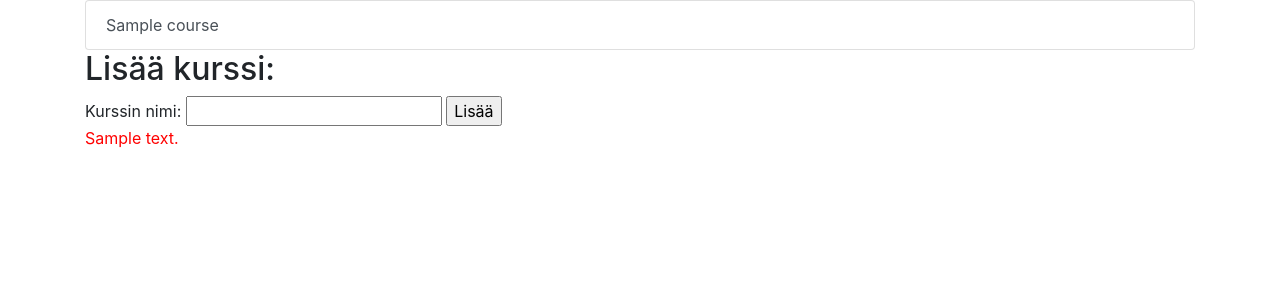
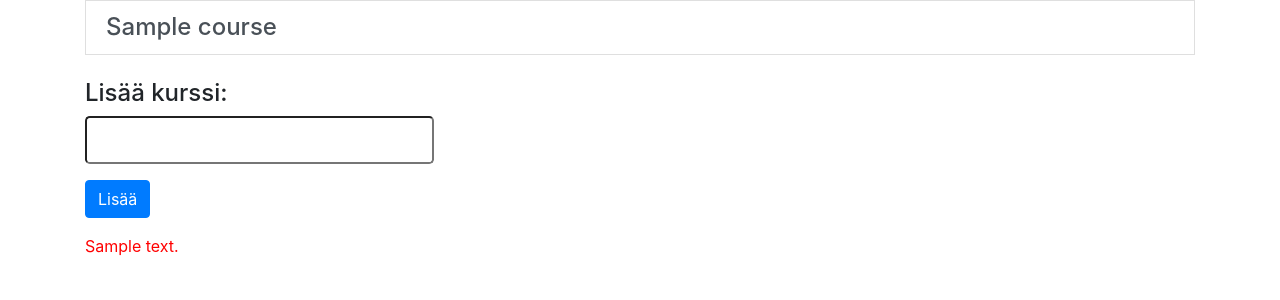
Before and after one commit to antonlep/Opetussovellus, a Flask app: template templates/index.html in a window 1280 px wide. Shown: the part 56-356 px from the top of the page. Run offline with Flask 2, Linux system fonts and the light colour scheme; the visitor is signed in with stand-in values (Sample User, id 1); the template is opened without the code that fills it: most values are stand-ins (such as "Sample title", 1, 10 or a date in 2020); parts of the project's set-up code (start-up, migrations or seed data) failed here and were passed over; some libraries are stand-ins or nearby versions.

Commit message:
Improve index page layout

```diff
--- a/templates/index.html
+++ b/templates/index.html
@@ -7,18 +7,27 @@
   <div class="list-group">
       {% for course in courses %}
       {% if session.user_id %}
-      <a href="/courses/{{ course.id }}", class="list-group-item list-group-item-action">{{ course.name }}</a>
+      <h4><a href="/courses/{{ course.id }}", class="list-group-item list-group-item-action">{{ course.name }}</a></h4>
       {% else %}
-      <a href="#" class="list-group-item list-group-item-action disabled">{{ course.name }}</a>
+      <h4><a href="#" class="list-group-item list-group-item-action disabled">{{ course.name }}</a></h4>
       {% endif %}
       {% endfor %}
   </div>
   {% if session.admin %}
-  <h2>Lisää kurssi:</h2>
+  <p>
+  <h4>Lisää kurssi:</h4>
   <form action="/add_course" method="post">
-  Kurssin nimi: <input type="text" name="course_name">
-  <input type="hidden" name="csrf_token" value="{{ session.csrf_token }}">
-  <input type="submit" value="Lisää">
+    <div class="form-group">
+      <input type="text" class="form-control-lg" name="course_name">
+    </div>
+    <input type="hidden" name="csrf_token" value="{{ session.csrf_token }}">
+    <button type="submit" class="btn btn-primary">Lisää</button>
+      <!-- <form action="/add_course" method="post">
+      Kurssin nimi: <input type="text" name="course_name">
+      <input type="hidden" name="csrf_token" value="{{ session.csrf_token }}">
+      <input type="submit" value="Lisää"> -->
+  </form>
+  </p>
   <p style="color:red;">{{ message }}</p>
   {% elif session.user_id %}
   <h2><a href="/statistics">Pistetaulukko</a></h2>
```
